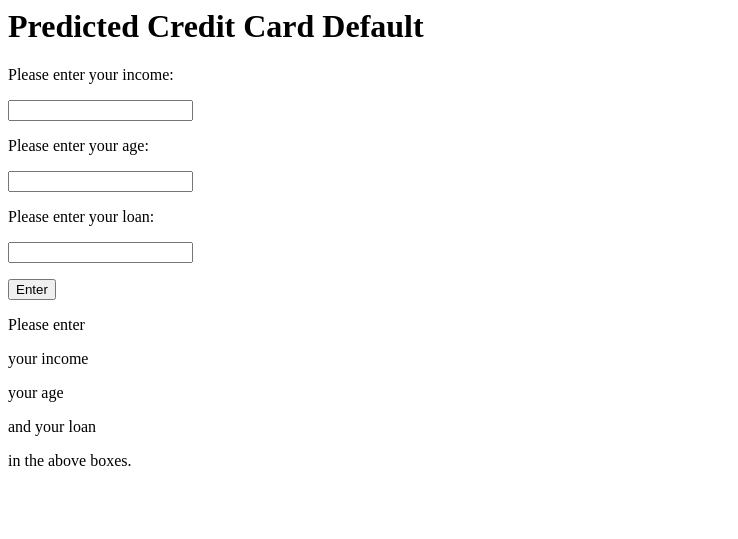
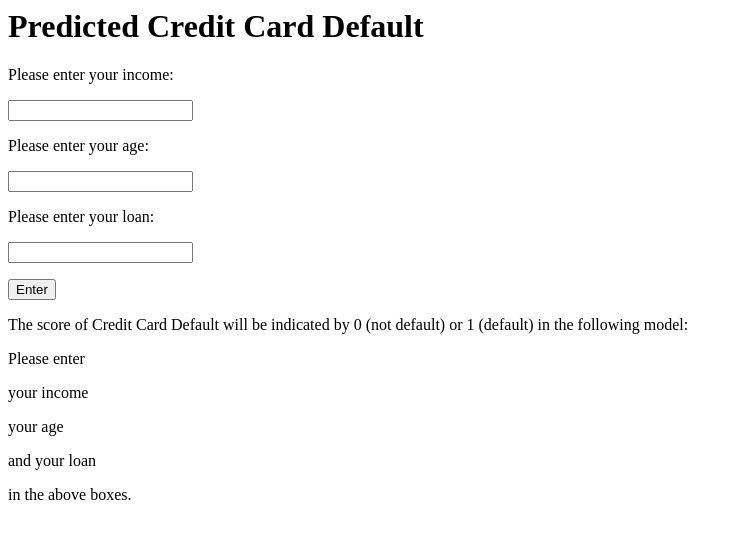
Before and after one commit to mamaannie/0503CCD, a Flask app: page / in a window 1280 px wide. Shown: the top 539 px of the page, without its empty margins (0-738 px from the left). Run offline with Flask 2, Linux system fonts and the light colour scheme.

Commit message:
Update index.html

```diff
--- a/templates/index.html
+++ b/templates/index.html
@@ -3,12 +3,13 @@
         <h1> Predicted Credit Card Default </h1>
         <form action="/" method= "POST">
             <p>Please enter your income: </p>
-            <p><input type="number" step="1" name="income"></p>
+            <p><input type="number" step="100" name="income"></p>
             <p>Please enter your age: </p>
             <p><input type= "number" step="1" name="age"></p>
             <p>Please enter your loan: </p>
-            <p><input type= "number" step="1" name="loan"></p>
+            <p><input type= "number" step="100" name="loan"></p>
             <p><input type= "submit" value="Enter"></p>
+            <p>The score of Credit Card Default will be indicated by 0 (not default) or 1 (default) in the following model:</p>
         </form>
         <p>{{result1}}</p>
         <p>{{result2}}</p>
```
